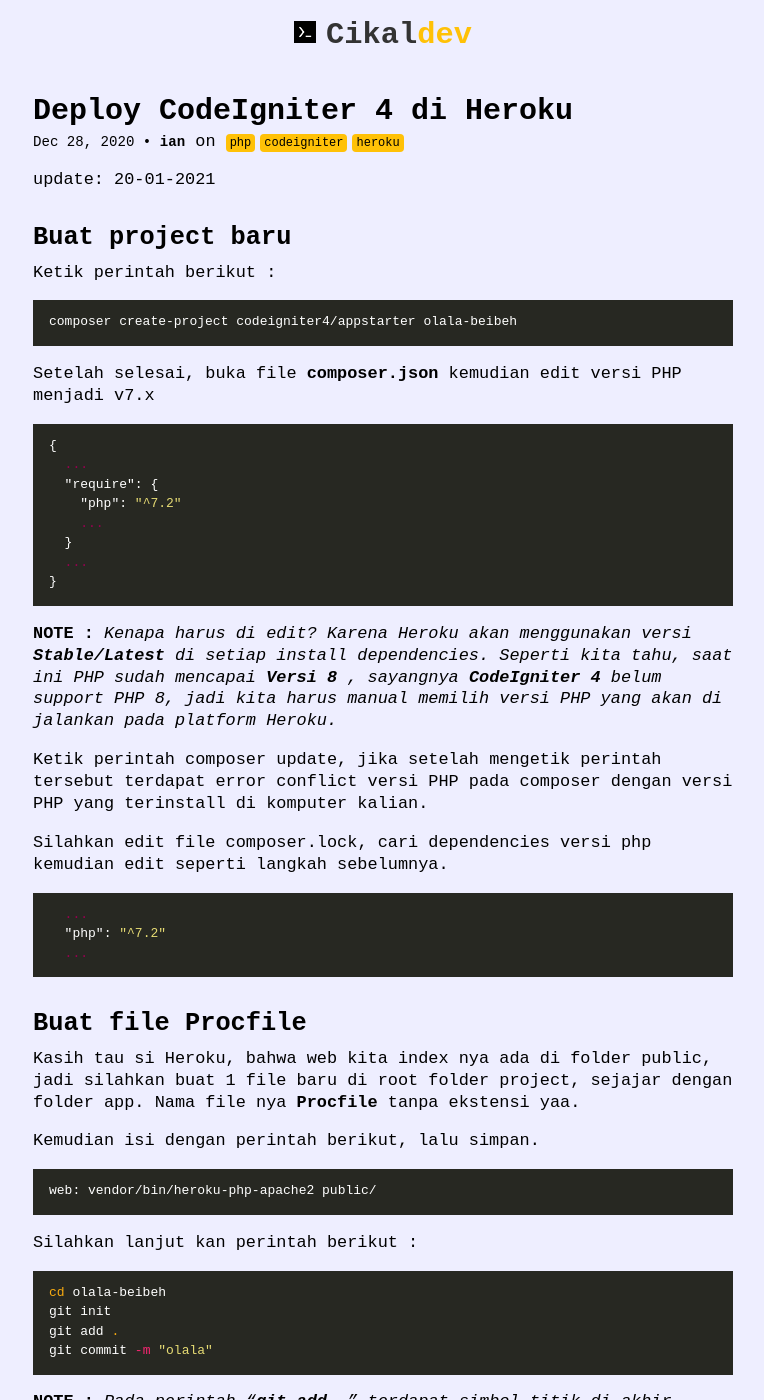
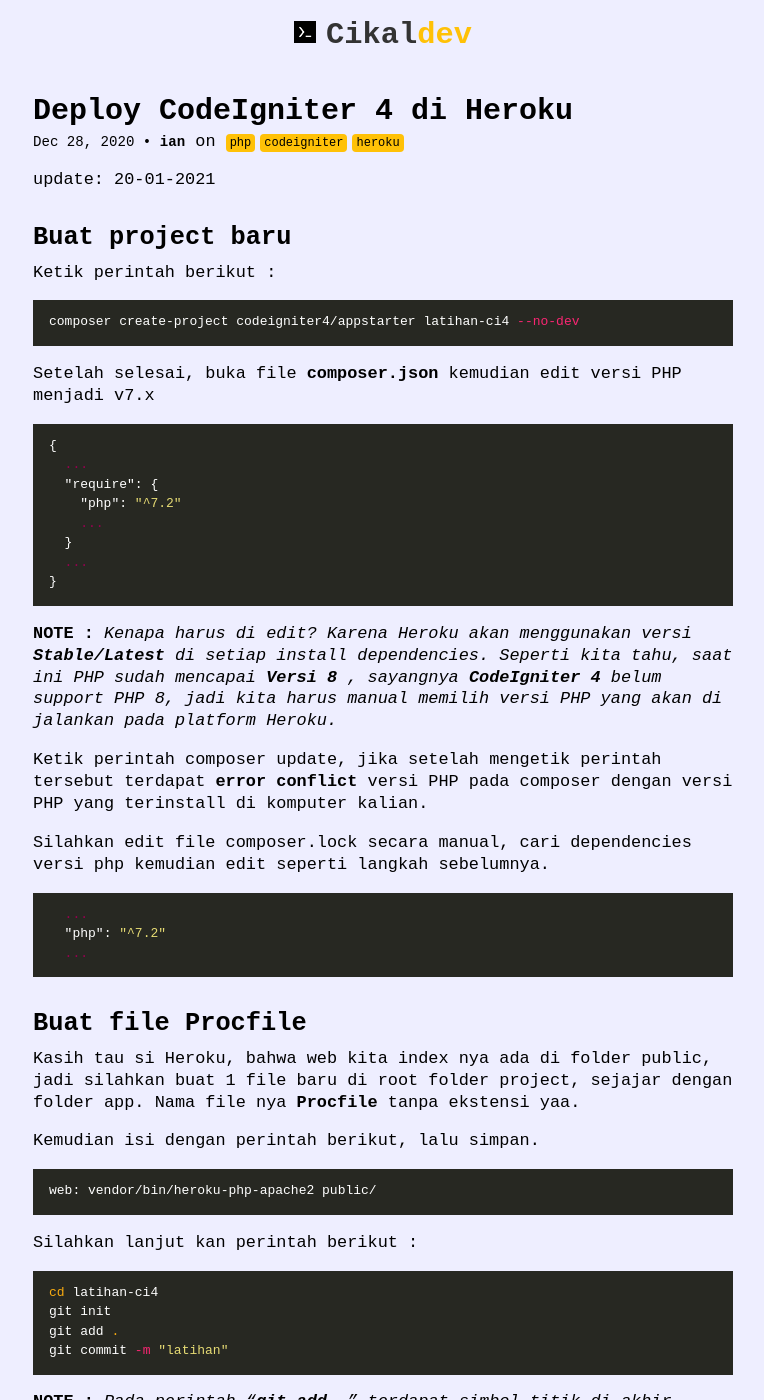
Before and after one commit to cikaldev/cikaldev.github.io, a Jekyll site: the page built from _posts/2020-12-28-deploy-codeigniter-4-di-heroku.md, in a window 1280 px wide and 1400 px high. Shown: the whole window, without its empty margins (257-1021 px from the left). Built offline with Jekyll 4.4.1, drawn with Linux system fonts in a browser that asks for light colours; comment, search, counter and statistics services are not loaded; some of the changed text lies outside the part shown.

Commit message:
update link demo

````diff
--- a/_posts/2020-12-28-deploy-codeigniter-4-di-heroku.md
+++ b/_posts/2020-12-28-deploy-codeigniter-4-di-heroku.md
@@ -14,7 +14,7 @@
 Ketik perintah berikut :
 
 ```bash
-composer create-project codeigniter4/appstarter olala-beibeh
+composer create-project codeigniter4/appstarter latihan-ci4 --no-dev
 ```
 
 Setelah selesai, buka file **composer.json** kemudian edit versi PHP menjadi v7.x
@@ -32,9 +32,9 @@
 
 **NOTE :** _Kenapa harus di edit? Karena Heroku akan menggunakan versi **Stable/Latest** di setiap install dependencies. Seperti kita tahu, saat ini PHP sudah mencapai **Versi 8** , sayangnya **CodeIgniter 4** belum support PHP 8, jadi kita harus manual memilih versi PHP yang akan di jalankan pada platform Heroku._
 
-Ketik perintah `composer update`, jika setelah mengetik perintah tersebut terdapat error conflict versi PHP pada composer dengan versi PHP yang terinstall di komputer kalian.
+Ketik perintah `composer update`, jika setelah mengetik perintah tersebut terdapat **error conflict** versi PHP pada composer dengan versi PHP yang terinstall di komputer kalian.
 
-Silahkan edit file `composer.lock`, cari dependencies versi php kemudian edit seperti langkah sebelumnya.
+Silahkan edit file `composer.lock` secara manual, cari dependencies versi php kemudian edit seperti langkah sebelumnya.
 
 ```json
   ...
@@ -55,10 +55,10 @@
 Silahkan lanjut kan perintah berikut :
 
 ```bash
-cd olala-beibeh
+cd latihan-ci4
 git init
 git add .
-git commit -m "olala"
+git commit -m "latihan"
 ```
 
 **NOTE :** _Pada perintah "**git add .**" terdapat simbol titik di akhir, jangan sampai ketinggalan!_
@@ -70,7 +70,7 @@
 Lanjut ketik perintah berikut :
 
 ```bash
-heroku apps:create olala-beibeh
+heroku apps:create latihan-ci4
 ```
 
 Setelah apps heroku berhasil dibuat, langkah terakhir untuk men-deploy aplikasi kita ke server heroku.
````
Also changed, not shown: other parts of _posts/2020-12-28-deploy-codeigniter-4-di-heroku.md (+1 -3 lines).
